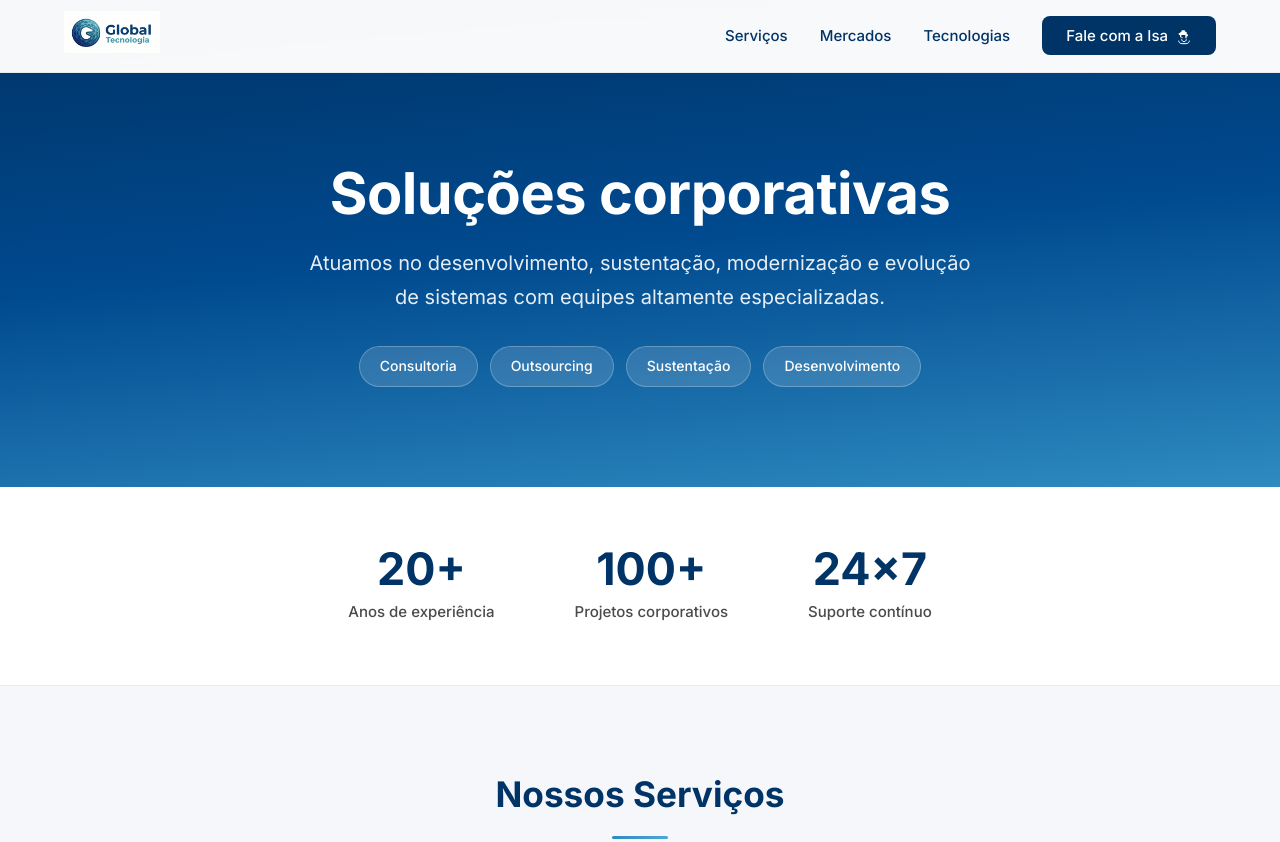
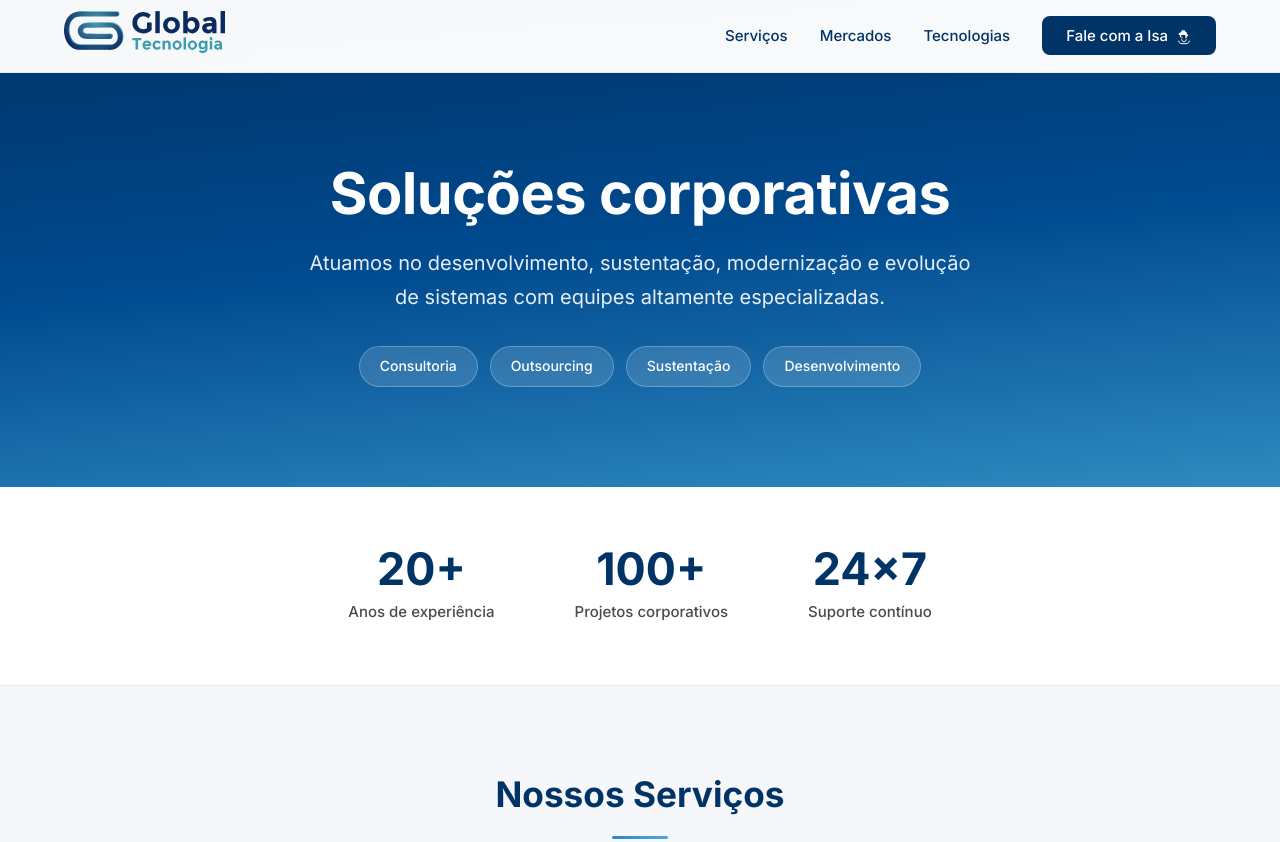
Before and after one commit to globaltecnologia/globaltecnologia-site-ia, a plain HTML site: page index.html in a window 1280 px wide. Shown: the top 842 px of the page. Drawn offline with Linux system fonts and the light colour scheme.

Commit message:
Aplica nova logo oficial em SVG + favicon

```diff
--- a/index.html
+++ b/index.html
@@ -5,6 +5,7 @@
   <meta name="viewport" content="width=device-width, initial-scale=1.0">
   <title>Global Tecnologia — Consultoria e Outsourcing em TI</title>
   <meta name="description" content="Soluções corporativas em consultoria e outsourcing em TI. Sustentação, desenvolvimento, modernização de sistemas e inteligência artificial. 20+ anos de experiência.">
+  <link rel="icon" type="image/svg+xml" href="images/favicon.svg">
   <link rel="stylesheet" href="css/style.css">
   <!-- Google Fonts -->
   <link rel="preconnect" href="https://fonts.googleapis.com">
@@ -17,7 +18,7 @@
   <header class="header">
     <div class="container header-inner">
       <a href="#" class="logo-link">
-        <img src="images/logo-global-tecnologia.png" alt="Global Tecnologia" class="logo">
+        <img src="images/logo-global-tecnologia.svg" alt="Global Tecnologia" class="logo">
       </a>
       <nav class="nav" id="mainNav">
         <button class="nav-toggle" id="navToggle" aria-label="Abrir menu">
```
Also changed, not shown: images/favicon.svg (added), images/logo-global-tecnologia.svg (added).
